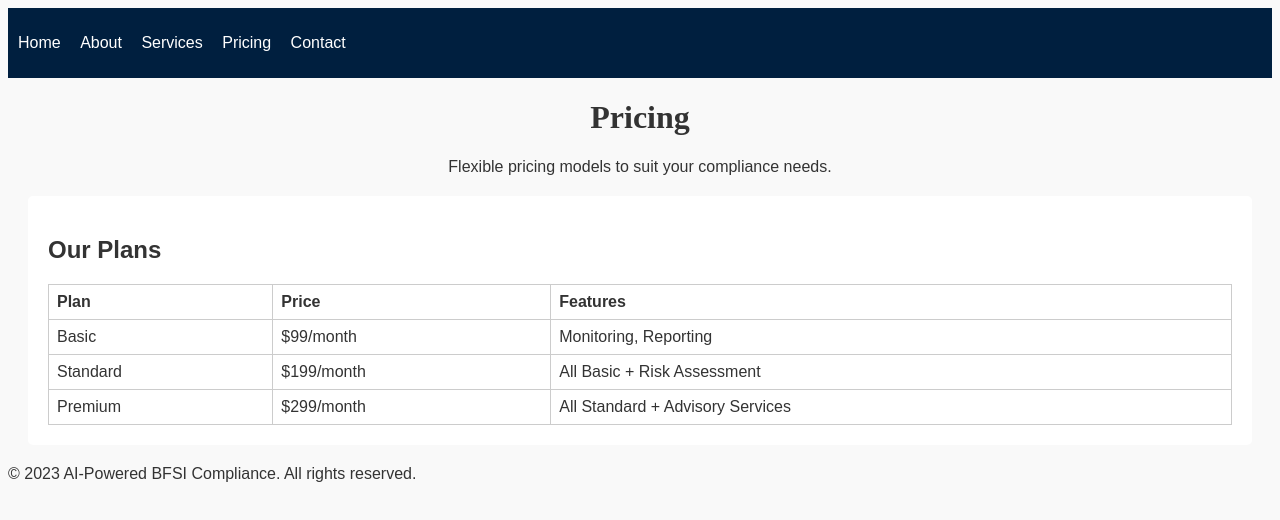
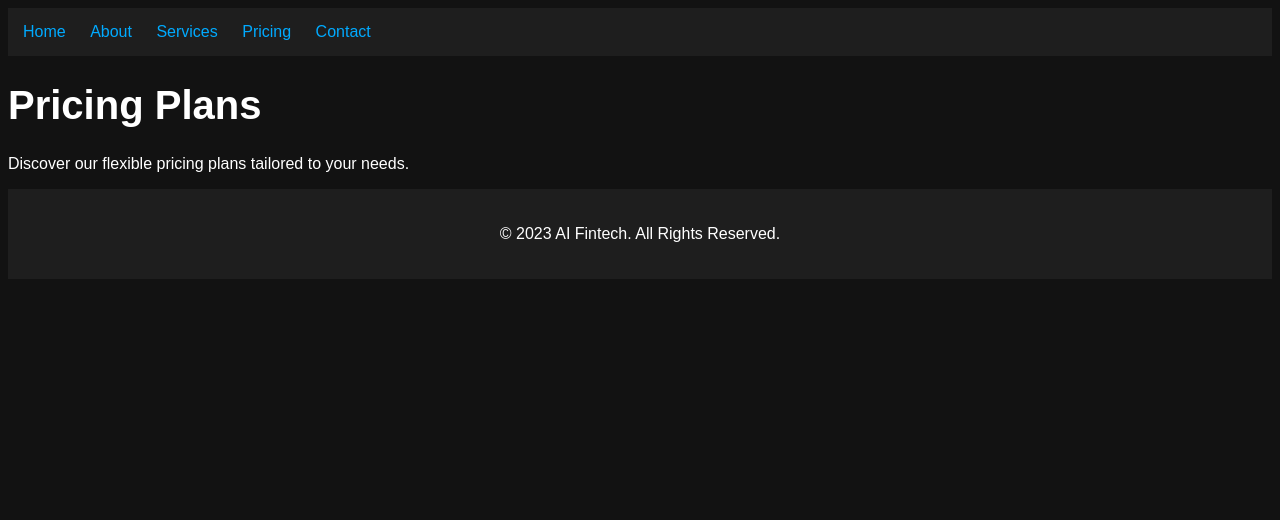
Before and after one commit to Agarwal-Sudhanshu/ai-static-builder, a website: page docs/pricing.html in a window 1280 px wide. Drawn offline with Linux system fonts and the light colour scheme.

Commit message:
AI update: Create a premium AI fintech website with a futuristic hero section featuring a glowing AI dashboard image. Use dark theme with electric blue accents.

```diff
--- a/docs/pricing.html
+++ b/docs/pricing.html
@@ -3,8 +3,8 @@
 <head>
     <meta charset="UTF-8">
     <meta name="viewport" content="width=device-width, initial-scale=1.0">
-    <title>Pricing - AI-powered BFSI Compliance</title>
     <link rel="stylesheet" href="style.css">
+    <title>AI Fintech - Pricing</title>
 </head>
 <body>
     <nav>
@@ -16,21 +16,12 @@
             <li><a href="contact.html">Contact</a></li>
         </ul>
     </nav>
-    <header>
-        <h1>Pricing</h1>
-        <p>Flexible pricing models to suit your compliance needs.</p>
-    </header>
-    <section class="pricing-table">
-        <h2>Our Plans</h2>
-        <table>
-            <tr><th>Plan</th><th>Price</th><th>Features</th></tr>
-            <tr><td>Basic</td><td>$99/month</td><td>Monitoring, Reporting</td></tr>
-            <tr><td>Standard</td><td>$199/month</td><td>All Basic + Risk Assessment</td></tr>
-            <tr><td>Premium</td><td>$299/month</td><td>All Standard + Advisory Services</td></tr>
-        </table>
-    </section>
+    <main>
+        <h1>Pricing Plans</h1>
+        <p>Discover our flexible pricing plans tailored to your needs.</p>
+    </main>
     <footer>
-        <p>&copy; 2023 AI-Powered BFSI Compliance. All rights reserved.</p>
+        <p>&copy; 2023 AI Fintech. All Rights Reserved.</p>
     </footer>
 </body>
 </html>
--- a/docs/style.css
+++ b/docs/style.css
@@ -1,12 +1,10 @@
-body { background-color: #f9f9f9; color: #333; font-family: Arial, sans-serif; }
-nav { background-color: #001f3f; padding: 10px; }
-nav ul { list-style-type: none; padding: 0; }
-nav ul li { display: inline; margin-right: 15px; }
-nav a { color: white; text-decoration: none; }
-header { text-align: center; margin: 20px 0; }
-h1 { font-family: 'Times New Roman', serif; }
-.features, .mission, .service-list, .pricing-table, .contact-form { margin: 20px; padding: 20px; border-radius: 5px; background-color: #fff; }
-.feature-grid { display: grid; grid-template-columns: repeat(auto-fill, minmax(200px, 1fr)); gap: 20px; }
-.footer { text-align: center; padding: 10px; }
-table { width: 100%; border-collapse: collapse; }
-table, th, td { border: 1px solid #ccc; padding: 8px; text-align: left; }
+body { background-color: #121212; color: #ffffff; font-family: Arial, sans-serif; }
+nav { background-color: #1e1e1e; padding: 15px; }
+ul { list-style-type: none; margin: 0; padding: 0; }
+li { display: inline; margin-right: 20px; }
+a { color: #0af; text-decoration: none; }
+a:hover { text-decoration: underline; }
+#hero { text-align: center; padding: 50px; }
+#hero img { width: 100%; max-width: 600px; }
+h1 { font-size: 2.5em; }
+footer { text-align: center; padding: 20px; background-color: #1e1e1e; }
```
Also changed, not shown: builder/server.js (+20 -1 lines), docs/about.html (+5 -9 lines), docs/contact.html (+5 -16 lines), docs/index.html (+6 -13 lines), docs/services.html (+5 -14 lines), docs/assets/hero.png (added).
